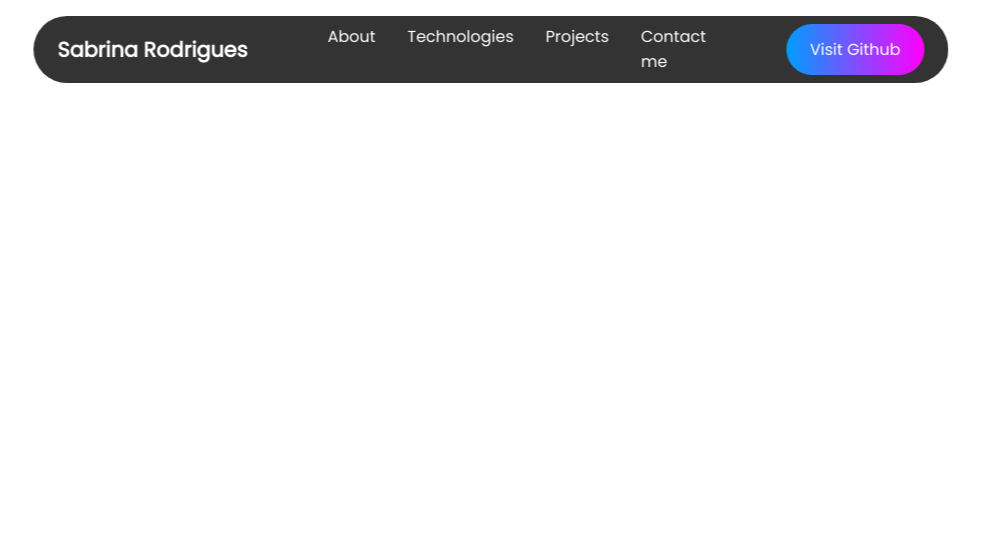
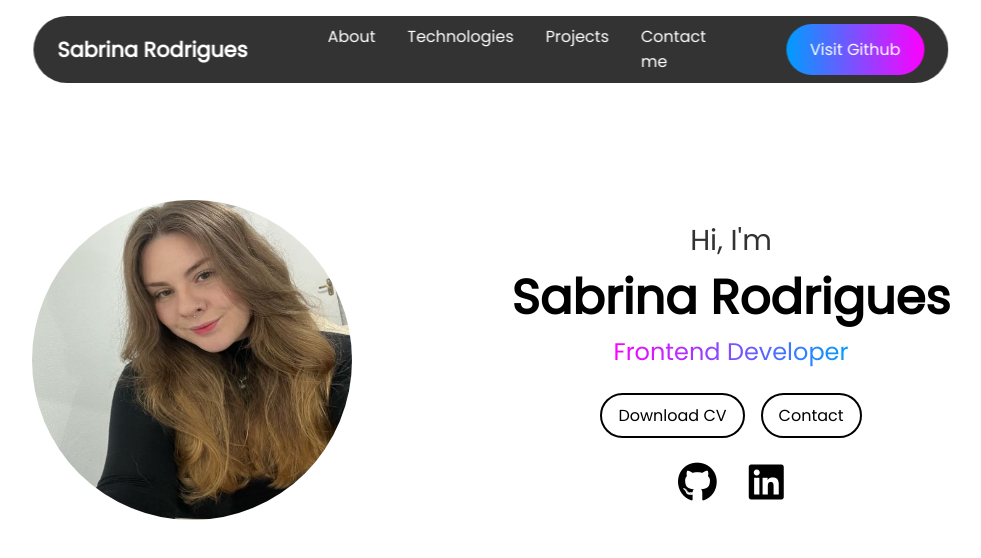
Before and after one commit to sabrinnasr/portfolio-v2, a plain HTML site: page index.html in a window 1280 px wide. Shown: the whole page, without its empty margins (149-1130 px from the left). Drawn offline with Linux system fonts and the light colour scheme.

Commit message:
added a profile section

```diff
--- a/index.html
+++ b/index.html
@@ -35,6 +35,32 @@
 
     </header>
 
+    <section id="profile" class="profile">
+        <div class="profile-container">
+            <img src="./images/image.JPG" alt="">
+
+            <div class="info-box">
+
+                <div class="text">
+                    <h3>Hi, I'm</h3>
+                    <h1>Sabrina Rodrigues</h1>
+                    <span>Frontend Developer</span>
+                </div>
+
+                <div class="btn-group">
+                    <div class="btn">Download CV</div>
+                    <div class="btn">Contact</div>
+                </div>
+
+                <div class="socials">
+                    <i class="fa-brands fa-github"></i>
+                    <i class="fa-brands fa-linkedin"></i>
+                </div>
+
+            </div>
+        </div>
+    </section>
+
     <script src="script.js"></script>
 </body>
 </html>
--- a/style.css
+++ b/style.css
@@ -86,3 +86,82 @@ li a:hover::before {
     font-size: 32px;
     display: none;
 }
+
+
+section {
+    min-height: 90vh;
+    padding: 8rem 12%;
+    width: 100%;
+    position: relative;
+}
+.profile {
+    display: flex;
+    align-items: center;
+    justify-content: center;
+}
+.profile .profile-container {
+    display: flex;
+    align-items: center;
+    justify-content: center;
+    gap: 10rem;
+}
+.profile img {
+    width: 40vh;
+    height: 40vh;
+    border-radius: 50%;
+}
+.info-box {
+    display: flex;
+    flex-direction: column;
+    text-align: center;
+    align-items: center;
+    justify-content: center;
+    gap: 1.5rem;
+}
+.info-box h3 {
+    font-size: 1.8rem;
+    font-weight: 500;
+    opacity: 0.8;
+}
+.info-box h1 {
+    font-size: 3rem;
+    font-weight: 600;
+}
+.info-box span {
+    background: linear-gradient(to right, rgb(255, 0, 255), rgb(0, 157, 255));  background-clip: text;
+    color: transparent;
+    font-size: 1.5rem;
+}
+.btn-group {
+    display: flex;
+    gap: 1rem;
+}
+.btn {
+    border-radius: 3rem;
+    padding: 0.5rem 1rem;
+    border: 2px solid black;
+    cursor: pointer;
+    font-weight: 500;
+    text-wrap: nowrap;
+    transition: 0.2s ease-in-out;
+}
+
+.btn:hover {
+    background-color: black;
+    color: white;
+}
+
+.socials {
+    display: flex;
+    gap: 2rem;
+}
+
+.socials i {
+    font-size: 2.5rem;
+    cursor: pointer;
+    transition: 0.2s ease-in-out;
+}
+
+.socials i:hover {
+    transform:scale(1.1);
+}
```
Also changed, not shown: icons/arrow.png (added), icons/education.png (added), icons/experience.png (added), 2 other files.
